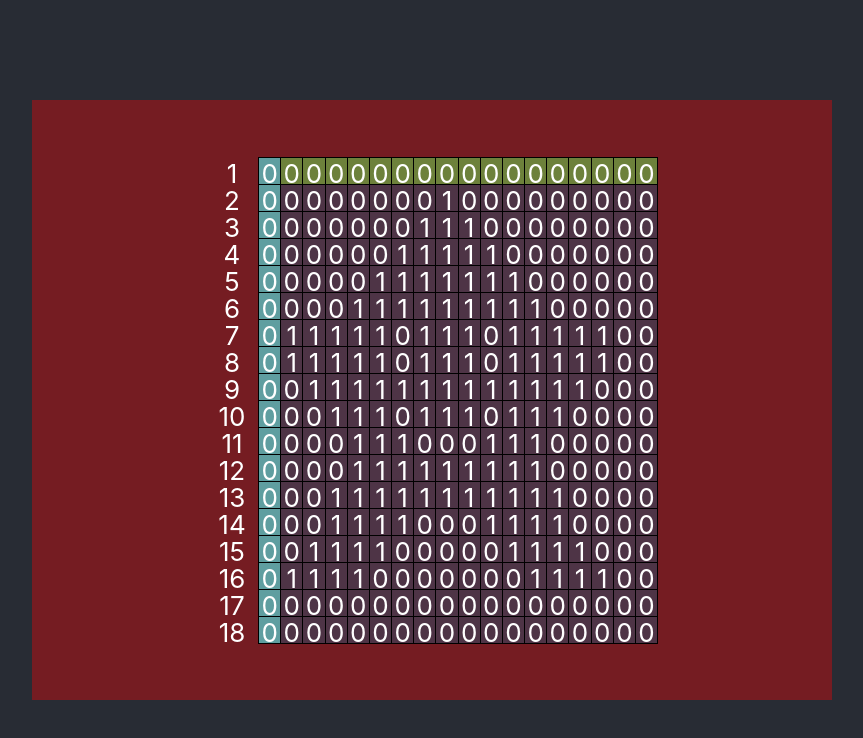
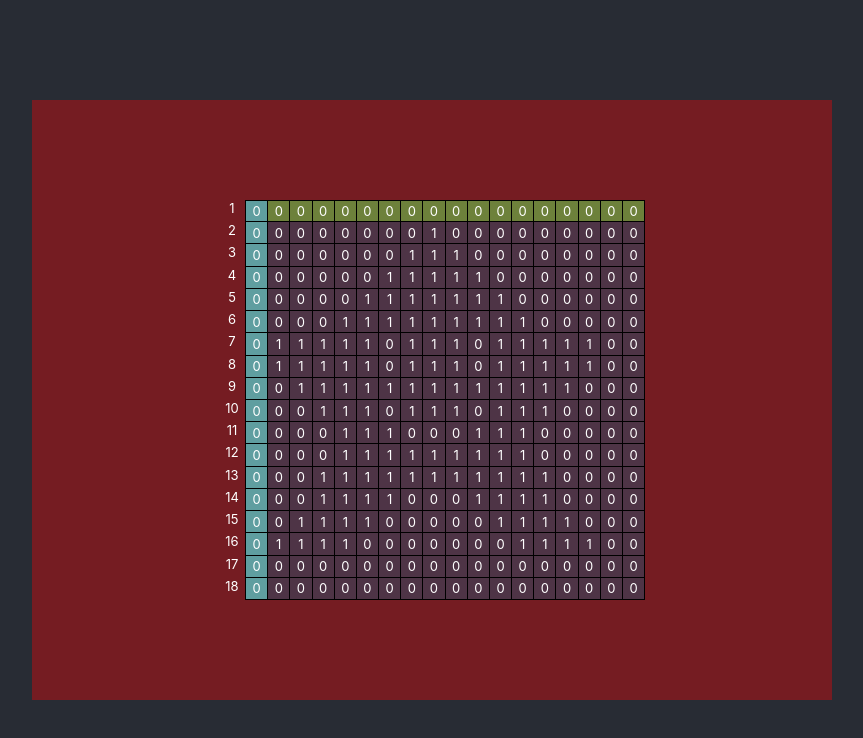
Before and after one commit to juthomas/IOTA_activity_Pixels, a React (Create React App) app: page / in a window 1280 px wide. Shown: the top 738 px of the page, without its empty margins (208-1071 px from the left). Built offline with nearby package versions, Linux system fonts and the light colour scheme.

Commit message:
[UPDT] Grid Height/Width Sizing Done

```diff
--- a/src/level-1/PixelsGrid.jsx
+++ b/src/level-1/PixelsGrid.jsx
@@ -9,7 +9,7 @@ const PixelsGrid = ({ drawColNumber, grid, onChange, CellContent}) => {
 			{grid.map((row, y) => {
 				return (
 					<div className="row-align">
-					{drawColNumber ? <div style={{width:"2em", height:"1em"}}>{y+1}</div> : null}
+					{drawColNumber ? <div style={{width:"2em", fontSize:"0.5em"}}>{y+1}</div> : null}
 					<div key={y} className="grid-row">
 						{row.map((cell, x) => {
 							return (
--- a/src/level-1/level-1-1.css
+++ b/src/level-1/level-1-1.css
@@ -13,17 +13,22 @@
 	width: fit-content;
 	height: fit-content;
 	user-select: none;
+	height: 400px;
+	display: flex;
+	flex-direction: column;
+	align-items: stretch;
+	justify-content: stretch;
 }
 
 .row-align {
 	display: flex;
-	align-items: center;
-	/* flex: 1; */
+	align-items: stretch;
+	flex: 1;
 }
 
 .grid-row {
 	display: flex;
-	align-items: center;
+	align-items: stretch;
 	flex: 1;
 	justify-content: stretch;
 	width: 400px;
@@ -38,12 +43,12 @@
 .grid-cell {
 	background-color: rgba(48, 72, 99, 0.562);
 	flex: 1;
-	height: 1em;
+	/* height: 1em; */
 	/* width: 1em; */
 	display: flex;
 	flex-wrap: wrap;
-	align-items: center;
-	justify-content: center;
+	align-items: stretch;
+	justify-content: stretch;
 	border-right: 1px solid black;
 }
 
@@ -57,11 +62,13 @@
 }
 
 .grid-cell-content {
+	flex: 1;
 	display: flex;
 	flex-wrap: wrap;
 	align-items: center;
 	justify-content: center;
-	height: 100%;
+	font-size: 0.5em;
+	/* height: 100%; */
 	/* width: 100%; */
 }
 
```
